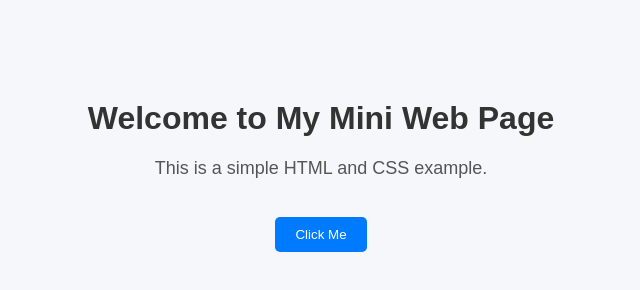
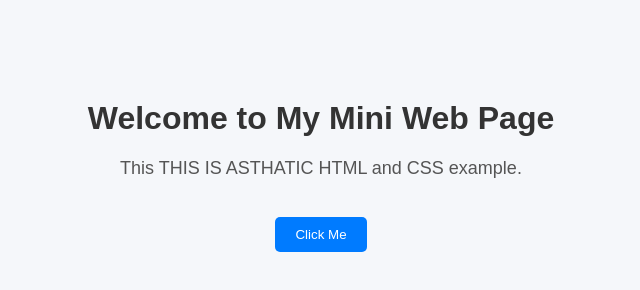
Before and after one commit to altaf2258/altafrepo, a plain HTML site: page index.html in a window 1280 px wide. Shown: the whole page, without its empty margins (319-959 px from the left). Drawn offline with Linux system fonts and the light colour scheme.

```diff
--- a/index.html
+++ b/index.html
@@ -9,7 +9,7 @@
 <body>
   <div class="container">
     <h1>Welcome to My Mini Web Page</h1>
-    <p>This is a simple HTML and CSS example.</p>
+    <p>This THIS IS ASTHATIC HTML and CSS example.</p>
     <button onclick="alert('Hello there!')">Click Me</button>
   </div>
 </body>
```
